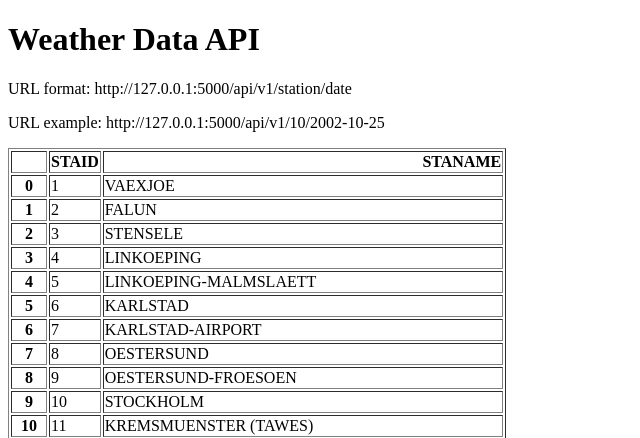
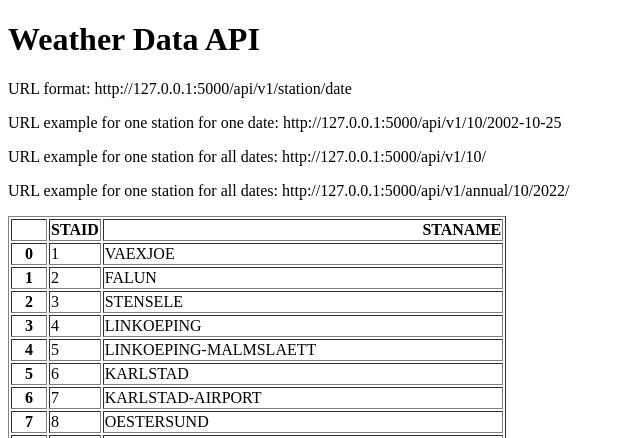
Before and after one commit to G-O-T-W/weather-api, a Flask app: page / in a window 1280 px wide. Shown: the top 438 px of the page, without its empty margins (0-640 px from the left). Run offline with Flask 3, Linux system fonts and the light colour scheme.

Commit message:
Add URL endpoint for yearly and station wise data

```diff
--- a/main.py
+++ b/main.py
@@ -10,15 +10,32 @@ def home():
                            sta_names=stations.to_html())
 
 
-@app.route("/api/v1/<station>/<date>")
+@app.route("/api/v1/<station>/<date>/")
 def get_temperature(station, date):
     filename = "data-small/TG_STAID" + str(station).zfill(6) + ".txt"
-    df = pd.read_csv(filename, skiprows=20, parse_dates=['    DATE'])
+    df =  pd.read_csv(filename, skiprows=20, parse_dates=['    DATE'])
     temperature = df.loc[df['    DATE'] == date]['   TG'].squeeze() / 10
     return {"station": station,
             "date": date,
             "temperature": temperature}
 
 
+@app.route("/api/v1/<station>/")
+def get_sta_data(station):
+    filename = "data-small/TG_STAID" + str(station).zfill(6) + ".txt"
+    df =  pd.read_csv(filename, skiprows=20, parse_dates=['    DATE']).head(100)
+    result = df.to_dict(orient="records")
+    return result
+
+
+@app.route("/api/v1/annual/<station>/<year>/")
+def get_yearly_data(station, year):
+    filename = "data-small/TG_STAID" + str(station).zfill(6) + ".txt"
+    df =  pd.read_csv(filename, skiprows=20)
+    df['    DATE'] = df['    DATE'].astype(str)
+    result = df[df['    DATE'].str.startswith(year)]
+    return result.to_dict(orient="records")
+
+
 if __name__ == "__main__":
     app.run(debug=True)
--- a/templates/home.html
+++ b/templates/home.html
@@ -7,7 +7,9 @@
 <body>
     <h1>Weather Data API</h1>
     <p>URL format: http://127.0.0.1:5000/api/v1/station/date</p>
-    <p>URL example: http://127.0.0.1:5000/api/v1/10/2002-10-25</p>
+    <p>URL example for one station for one date: http://127.0.0.1:5000/api/v1/10/2002-10-25</p>
+    <p>URL example for one station for all dates: http://127.0.0.1:5000/api/v1/10/</p>
+    <p>URL example for one station for all dates: http://127.0.0.1:5000/api/v1/annual/10/2022/</p>
     <p>{{sta_names|safe}}</p>
 </body>
 </html>
```
